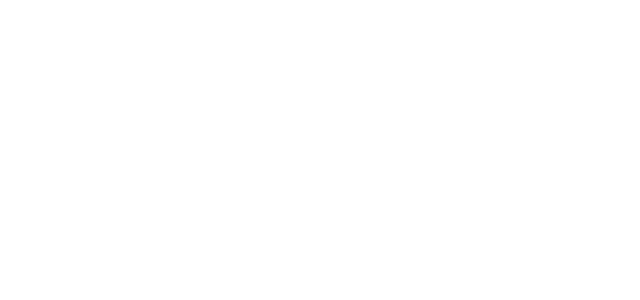
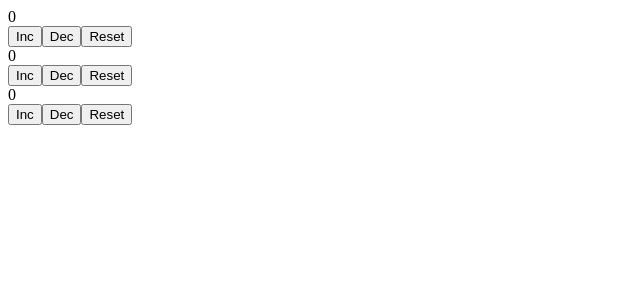
Before and after one commit to Natali27M/React, a React (Create React App) app: page / in a window 1280 px wide. Shown: the top 300 px of the page, without its empty margins (0-640 px from the left). Built offline with nearby package versions, Linux system fonts and the light colour scheme.

Commit message:
додала домашню 5

```diff
--- a/src/App.js
+++ b/src/App.js
@@ -1,11 +1,55 @@
-import './App.css';
+import {useReducer} from "react";
+
+const reducer = (state, action) => {
+
+    switch (action.type) {
+        case 'inc1':
+            return {...state, count1: state.count1 + 1};
+        case 'dec1':
+            return {...state, count1: state.count1 - 1};
+        case 'reset1':
+            return {...state, count1: 0};
+
+        case 'inc2':
+            return {...state, count2: state.count2 + 2};
+        case 'dec2':
+            return {...state, count2: state.count2 - 2};
+        case 'reset2':
+            return {...state, count2: action.payload};
+
+        case 'inc3':
+            return {...state, count3: state.count3 + 10};
+        case 'dec3':
+            return {...state, count3: state.count3 - 10};
+        case 'reset3':
+            return {...state, count3: action.payload};
+
+        default:
+            throw new Error('Error!!!');
+    }
+};
 
 const App = () => {
-  return (
-      <div>
+    const [state, dispatch] = useReducer(reducer, {count1: 0, count2: 0, count3: 0});
 
-      </div>
-  );
+    return (
+        <div>
+            <div>{state.count1}</div>
+            <button onClick={() => dispatch({type: 'inc1'})}>Inc</button>
+            <button onClick={() => dispatch({type: 'dec1'})}>Dec</button>
+            <button onClick={() => dispatch({type: 'reset1', payload: 0})}>Reset</button>
+
+            <div>{state.count2}</div>
+            <button onClick={() => dispatch({type: 'inc2'})}>Inc</button>
+            <button onClick={() => dispatch({type: 'dec2'})}>Dec</button>
+            <button onClick={() => dispatch({type: 'reset2', payload: 'Збільшуємо на 2'})}>Reset</button>
+
+            <div>{state.count3}</div>
+            <button onClick={() => dispatch({type: 'inc3'})}>Inc</button>
+            <button onClick={() => dispatch({type: 'dec3'})}>Dec</button>
+            <button onClick={() => dispatch({type: 'reset3', payload: 10})}>Reset</button>
+        </div>
+    );
 };
 
 export default App;
```
Also changed, not shown: src/counts.js (added, +9 -0 lines).
